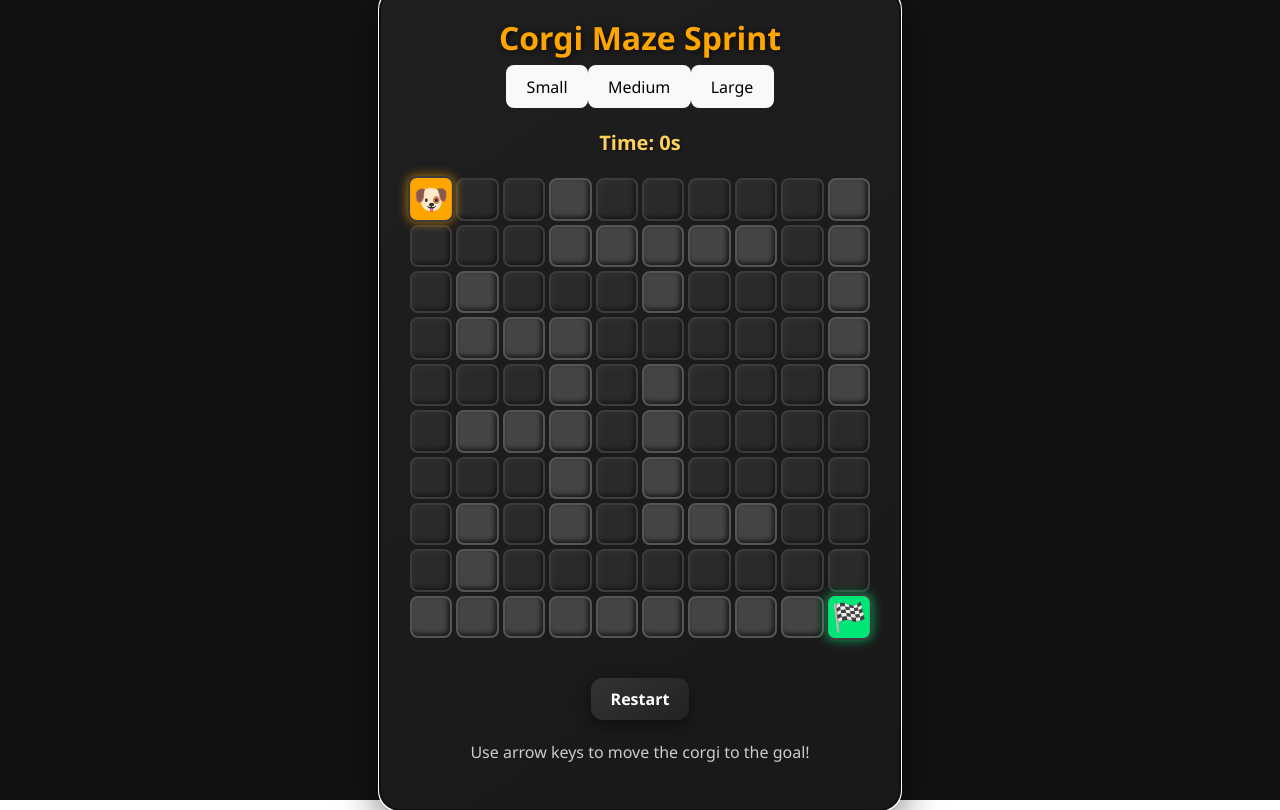
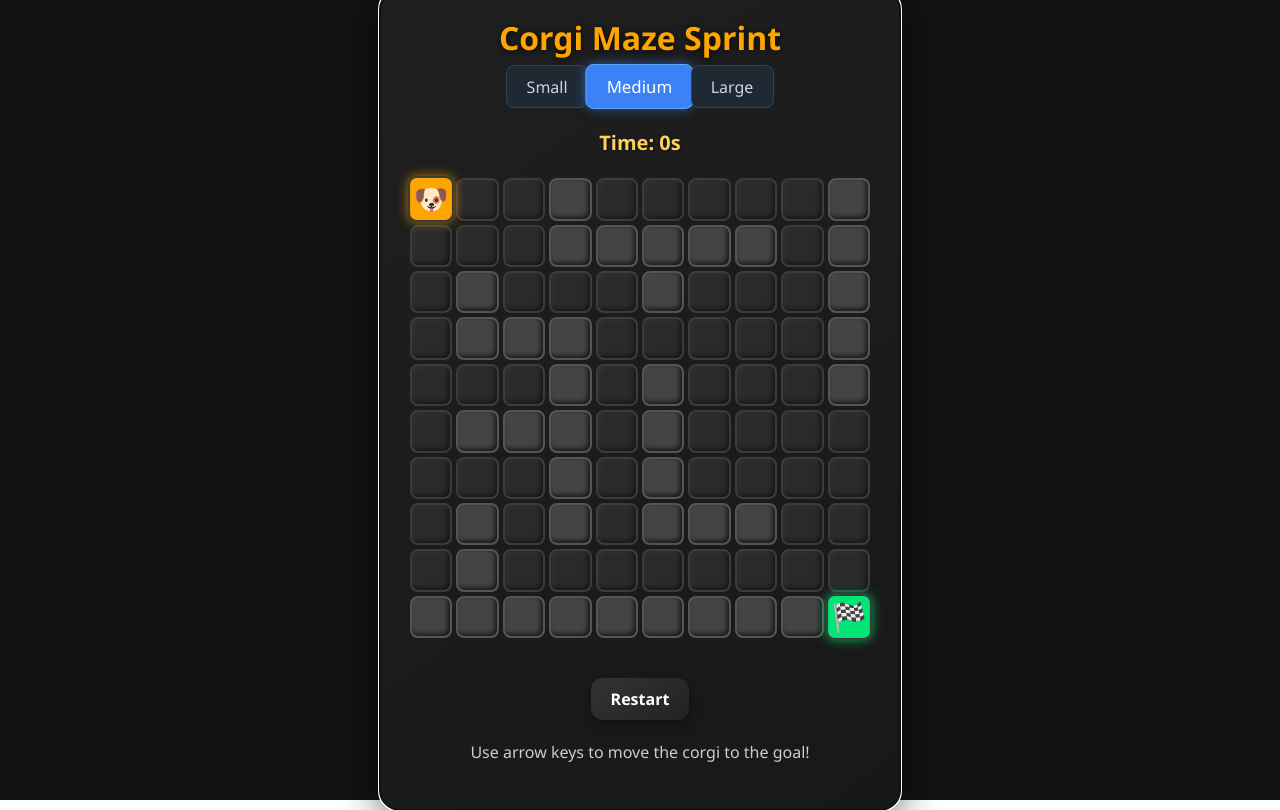
Before and after one commit to brendanbobryk/corgi-maze-sprint, a React (Vite) app in the folder corgi-maze-sprint/: page / in a window 1280 px wide. Built offline with nearby package versions, Linux system fonts and the light colour scheme.

Commit message:
added highlighting to maze size button

```diff
--- a/corgi-maze-sprint/src/App.jsx
+++ b/corgi-maze-sprint/src/App.jsx
@@ -41,7 +41,6 @@ function generateMaze(size) {
 
   dfs(0, 0);
 
-  // Ensure goal is reachable
   maze[size - 1][size - 1] = 0;
 
   let r = 0;
@@ -69,9 +68,7 @@ function App() {
 
   useEffect(() => {
     let interval;
-    if (timerActive) {
-      interval = setInterval(() => setTime(t => t + 1), 1000);
-    }
+    if (timerActive) interval = setInterval(() => setTime(t => t + 1), 1000);
     return () => clearInterval(interval);
   }, [timerActive]);
 
@@ -128,6 +125,14 @@ function App() {
     containerRef.current.focus();
   };
 
+  const sizeButtonStyle = (size) => ({
+    backgroundColor: mazeSize === size ? "#3b82f6" : "#1f2933",
+    color: mazeSize === size ? "#ffffff" : "#cbd5e1",
+    border: mazeSize === size ? "1px solid #60a5fa" : "1px solid #374151",
+    boxShadow: mazeSize === size ? "0 0 10px rgba(59,130,246,0.6)" : "none",
+    transform: mazeSize === size ? "scale(1.05)" : "scale(1)"
+  });
+
   const cells = [];
   for (let r = 0; r < mazeSize; r++) {
     for (let c = 0; c < mazeSize; c++) {
@@ -151,9 +156,15 @@ function App() {
         <h1>Corgi Maze Sprint</h1>
 
         <div className="controls">
-          <button onClick={() => restartGame(8)}>Small</button>
-          <button onClick={() => restartGame(10)}>Medium</button>
-          <button onClick={() => restartGame(14)}>Large</button>
+          <button style={sizeButtonStyle(8)} onClick={() => restartGame(8)}>
+            Small
+          </button>
+          <button style={sizeButtonStyle(10)} onClick={() => restartGame(10)}>
+            Medium
+          </button>
+          <button style={sizeButtonStyle(14)} onClick={() => restartGame(14)}>
+            Large
+          </button>
         </div>
 
         <p className="timer">Time: {time}s</p>
```
